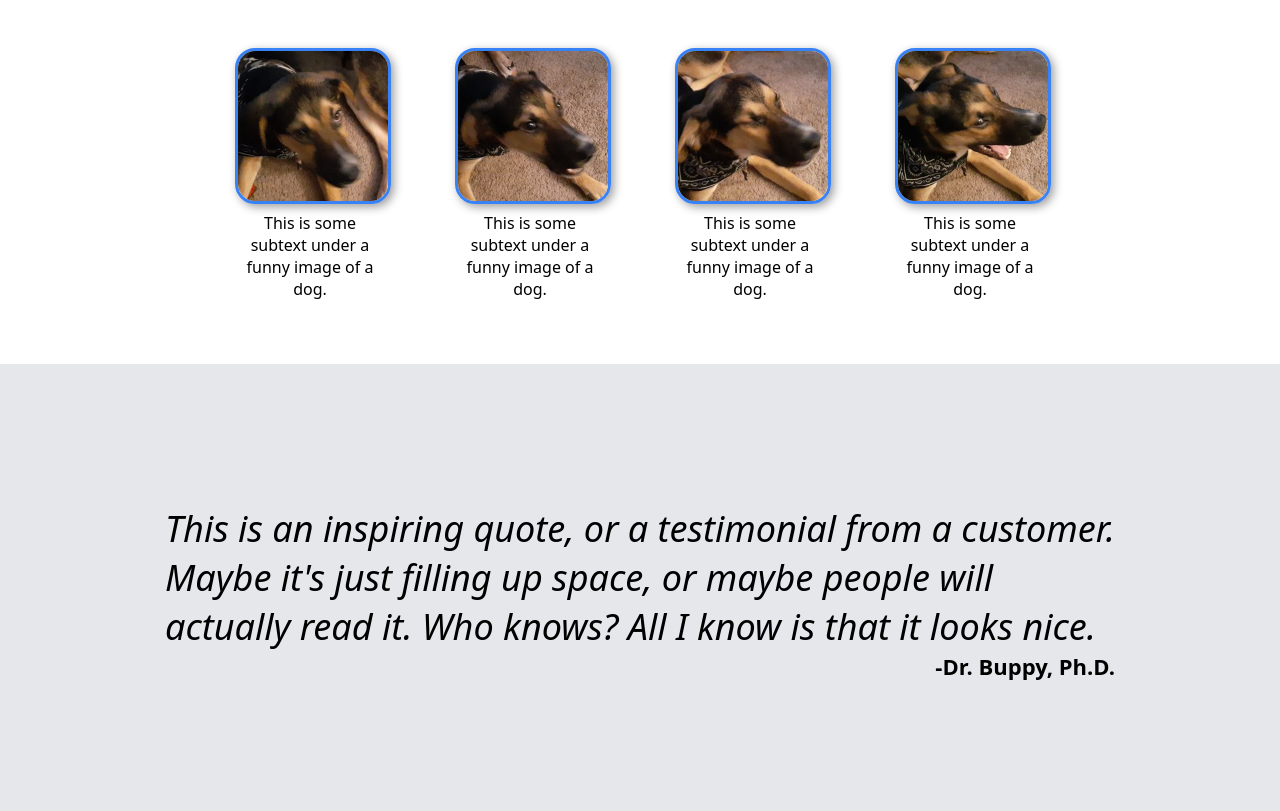
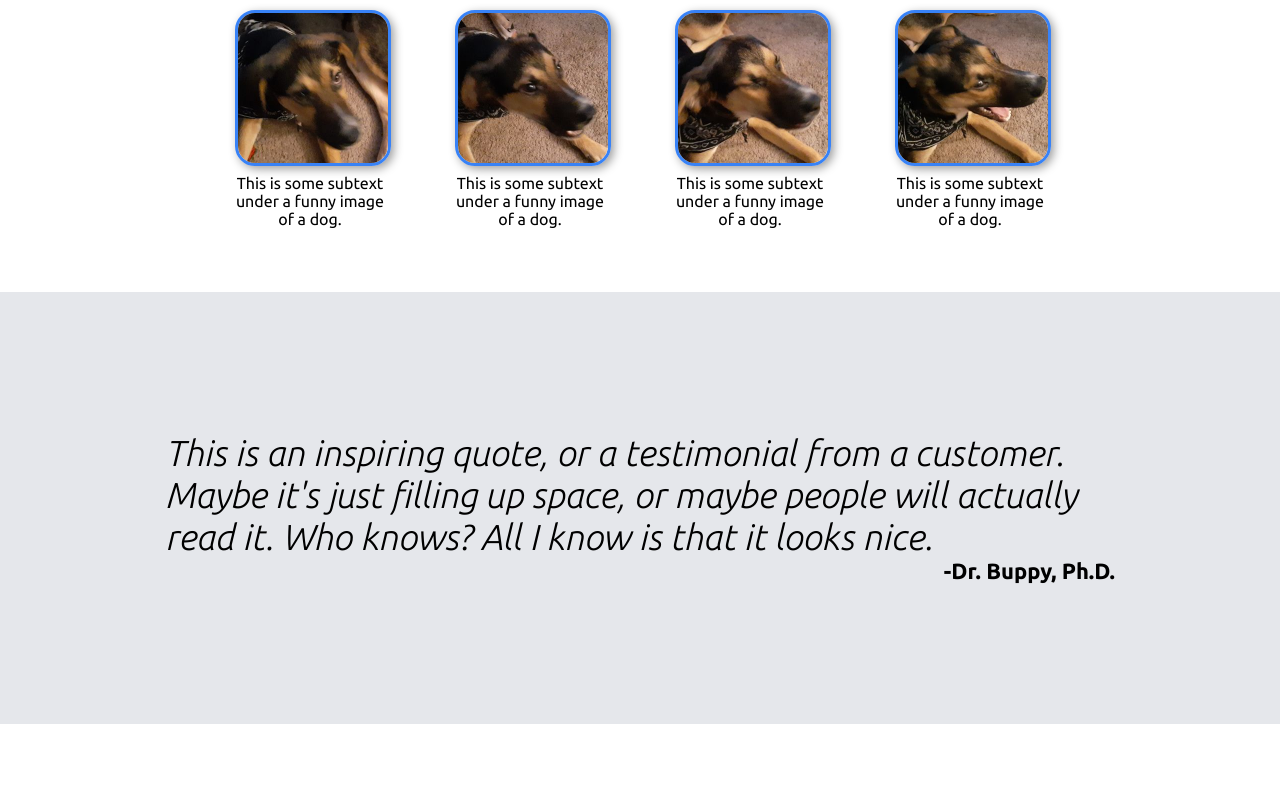
Before and after one commit to scojr/landing-page, a plain HTML site: page index.html in a window 1280 px wide. Shown: the part 590-1401 px from the top of the page. Drawn offline with Linux system fonts and the light colour scheme.

Commit message:
fixed style font-family

```diff
--- a/index.html
+++ b/index.html
@@ -4,6 +4,7 @@
         <meta charset="UTF-8">
         <title>Landing Page</title>
         <link rel="stylesheet" href="style.css">
+        <link rel="stylesheet" href="https://fonts.googleapis.com/css2?family=Ubuntu:ital,wght@0,300;0,400;0,500;0,700;1,300;1,400;1,500;1,700&display=swap">
     </head>
     <body>
 
--- a/style.css
+++ b/style.css
@@ -4,7 +4,7 @@
 }
 
 body {
-    font-family: system-ui, -apple-system, BlinkMacSystemFont, 'Segoe UI', Roboto, Oxygen, Ubuntu, Cantarell, 'Open Sans', 'Helvetica Neue', sans-serif;
+    font-family: Ubuntu, sans-serif;
 }
 
 .header {
```
